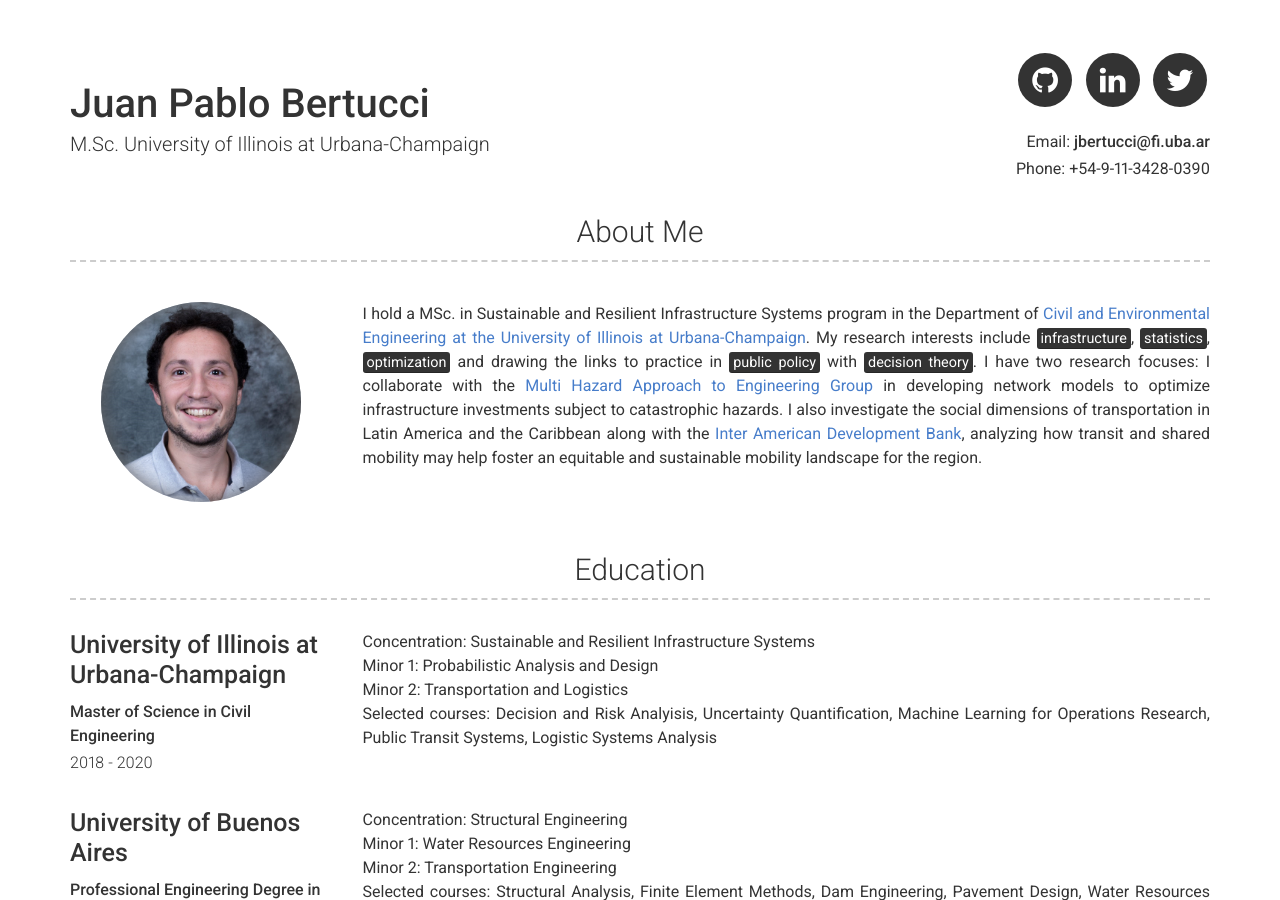
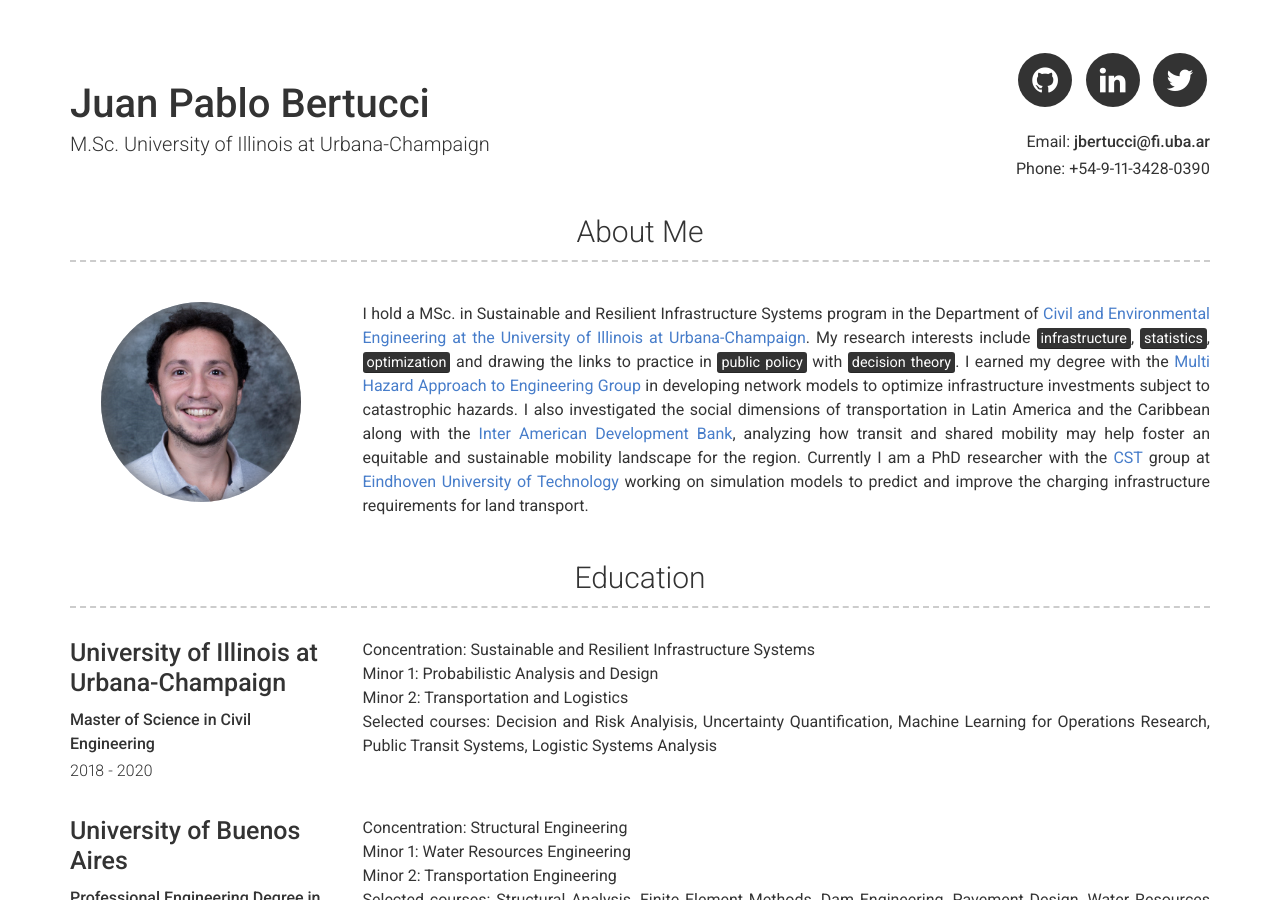
Before and after one commit to JPchomp/JPchomp.github.io, a Jekyll site: the page built from index.md, in a window 1280 px wide and 900 px high. Built offline with Jekyll 4.4.1, drawn with Linux system fonts in a browser that asks for light colours.

Commit message:
Update _config.yml

```diff
--- a/_config.yml
+++ b/_config.yml
@@ -18,7 +18,7 @@ twitter_username: JPbertucci
 # about_title: About Me (Use this to override about section title)
 about_profile_image: profile.jpg
 about_content: | # this will include new lines to allow paragraphs
-  I hold a MSc. in Sustainable and Resilient Infrastructure Systems program in the Department of [Civil and Environmental Engineering at the University of Illinois at Urbana-Champaign](https://cee.illinois.edu/). My research interests include <mark>infrastructure</mark>, <mark>statistics</mark>, <mark>optimization</mark> and drawing the links to practice in <mark>public policy</mark> with <mark>decision theory</mark>. I have two research focuses: I collaborate with the [Multi Hazard Approach to Engineering Group](http://mae.cee.illinois.edu/) in developing network models to optimize infrastructure investments subject to catastrophic hazards. I also investigate the social dimensions of transportation in Latin America and the Caribbean along with the [Inter American Development Bank](http://iadb.org), analyzing how transit and shared mobility may help foster an equitable and sustainable mobility landscape for the region.
+  I hold a MSc. in Sustainable and Resilient Infrastructure Systems program in the Department of [Civil and Environmental Engineering at the University of Illinois at Urbana-Champaign](https://cee.illinois.edu/). My research interests include <mark>infrastructure</mark>, <mark>statistics</mark>, <mark>optimization</mark> and drawing the links to practice in <mark>public policy</mark> with <mark>decision theory</mark>. I earned my degree with the [Multi Hazard Approach to Engineering Group](http://mae.cee.illinois.edu/) in developing network models to optimize infrastructure investments subject to catastrophic hazards. I also investigated the social dimensions of transportation in Latin America and the Caribbean along with the [Inter American Development Bank](http://iadb.org), analyzing how transit and shared mobility may help foster an equitable and sustainable mobility landscape for the region. Currently I am a PhD researcher with the [CST](https://www.tue.nl/en/research/research-groups/control-systems-technology/) group at [Eindhoven University of Technology](https://www.tue.nl/en/) working on simulation models to predict and improve the charging infrastructure requirements for land transport.
 
 # Projects Section
 # projects_title: Projects #(Use this to override about projects section title)
```
